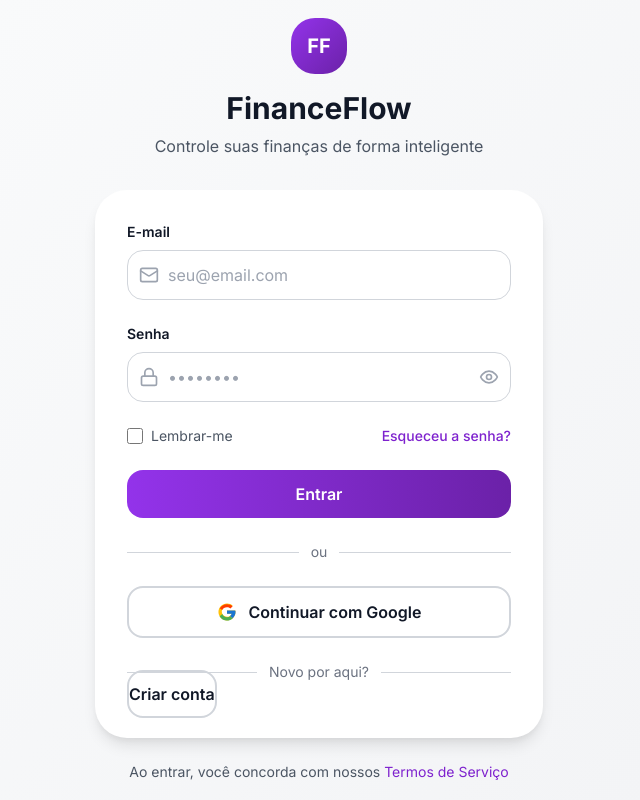
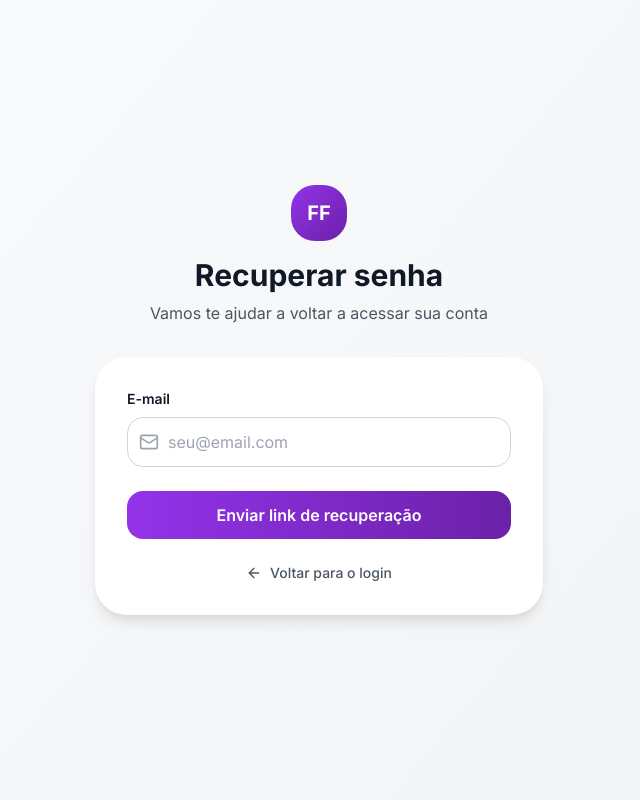
Before and after one commit to jailtonsaopaulosp15-pixel/financeflow, a React (Vite) app: page /recover-password in a window 1280 px wide. Before the commit this address led to /login. Shown: the whole page, without its empty margins (321-961 px from the left). Built offline with nearby package versions, Linux system fonts and the light colour scheme; no server answers.

Commit message:
Implementa pagina de recuperacao de senha

```diff
--- a/src/App.jsx
+++ b/src/App.jsx
@@ -13,6 +13,7 @@ import { ProtectedRoute } from './components/ProtectedRoute'
 // Pages (lazy-loaded so each route is its own chunk, shrinking the initial bundle)
 const LoginPage = lazy(() => import('./pages/LoginPage').then(m => ({ default: m.LoginPage })))
 const SignupPage = lazy(() => import('./pages/SignupPage').then(m => ({ default: m.SignupPage })))
+const RecoverPasswordPage = lazy(() => import('./pages/RecoverPasswordPage').then(m => ({ default: m.RecoverPasswordPage })))
 const DashboardPage = lazy(() => import('./pages/DashboardPage').then(m => ({ default: m.DashboardPage })))
 const IncomesPage = lazy(() => import('./pages/IncomesPage').then(m => ({ default: m.IncomesPage })))
 const ExpensesPage = lazy(() => import('./pages/ExpensesPage').then(m => ({ default: m.ExpensesPage })))
@@ -48,6 +49,7 @@ function AppContent() {
             {/* Public Routes */}
             <Route path="/login" element={<LoginPage />} />
             <Route path="/signup" element={<SignupPage />} />
+            <Route path="/recover-password" element={<RecoverPasswordPage />} />
 
             {/* Protected Routes */}
             <Route
--- /dev/null
+++ b/src/pages/RecoverPasswordPage.tsx
@@ -0,0 +1,141 @@
+import { useState } from 'react'
+import { Link, Navigate } from 'react-router-dom'
+import { Mail, Loader, ArrowLeft, CheckCircle2 } from 'lucide-react'
+import { useAuth } from '../hooks/useAuth'
+import { useAppStore } from '../store/appStore'
+
+export const RecoverPasswordPage = () => {
+  const [email, setEmail] = useState('')
+  const [loading, setLoading] = useState(false)
+  const [localError, setLocalError] = useState<string | null>(null)
+  const [sent, setSent] = useState(false)
+  const { user, error: authError, resetPassword } = useAuth()
+  const { addNotification } = useAppStore()
+
+  if (user) {
+    return <Navigate to="/dashboard" replace />
+  }
+
+  const handleSubmit = async (e: React.FormEvent) => {
+    e.preventDefault()
+    setLocalError(null)
+
+    if (!email) {
+      setLocalError('Por favor, informe seu e-mail')
+      return
+    }
+
+    if (!/^[^\s@]+@[^\s@]+\.[^\s@]+$/.test(email)) {
+      setLocalError('E-mail inválido')
+      return
+    }
+
+    setLoading(true)
+    try {
+      await resetPassword(email)
+      setSent(true)
+    } catch (err) {
+      // Por segurança, não revelamos se o e-mail existe ou não na base.
+      // Tratamos como sucesso visualmente, exceto em erros genuínos de formato/limite.
+      const errorMessage = authError || ''
+      if (errorMessage.includes('Muitas tentativas')) {
+        setLocalError(errorMessage)
+        addNotification('error', errorMessage)
+      } else {
+        setSent(true)
+      }
+    } finally {
+      setLoading(false)
+    }
+  }
+
+  return (
+    <div className="min-h-screen bg-gradient-to-br from-gray-50 to-gray-100 dark:from-gray-900 dark:to-gray-800 flex items-center justify-center p-4">
+      <div className="w-full max-w-md">
+        {/* Logo Section */}
+        <div className="text-center mb-8">
+          <div className="inline-flex items-center justify-center w-14 h-14 bg-gradient-to-br from-nubank-500 to-nubank-700 rounded-xl mb-4">
+            <span className="text-white font-bold text-xl">FF</span>
+          </div>
+          <h1 className="text-3xl font-bold text-gray-900 dark:text-white mb-2">
+            Recuperar senha
+          </h1>
+          <p className="text-gray-600 dark:text-gray-400">
+            Vamos te ajudar a voltar a acessar sua conta
+          </p>
+        </div>
+
+        <div className="bg-white dark:bg-gray-800 rounded-2xl shadow-lg p-8">
+          {sent ? (
+            <div className="text-center space-y-4">
+              <div className="inline-flex items-center justify-center w-14 h-14 bg-green-100 dark:bg-green-900/30 rounded-full">
+                <CheckCircle2 className="text-green-600" size={28} />
+              </div>
+              <h2 className="text-lg font-bold text-gray-900 dark:text-white">
+                Verifique seu e-mail
+              </h2>
+              <p className="text-sm text-gray-600 dark:text-gray-400">
+                Se houver uma conta cadastrada com <strong>{email}</strong>, enviamos um link para redefinir sua senha. Confira também a caixa de spam.
+              </p>
+              <Link
+                to="/login"
+                className="inline-flex items-center gap-2 text-nubank-600 hover:text-nubank-700 dark:text-nubank-400 dark:hover:text-nubank-300 font-medium transition-colors mt-2"
+              >
+                <ArrowLeft size={16} />
+                Voltar para o login
+              </Link>
+            </div>
+          ) : (
+            <form onSubmit={handleSubmit} className="space-y-6">
+              <div>
+                <label className="block text-sm font-semibold text-gray-900 dark:text-white mb-2">
+                  E-mail
+                </label>
+                <div className="relative">
+                  <Mail className="absolute left-3 top-1/2 transform -translate-y-1/2 text-gray-400" size={20} />
+                  <input
+                    type="email"
+                    value={email}
+                    onChange={(e) => {
+                      setEmail(e.target.value)
+                      setLocalError(null)
+                    }}
+                    placeholder="seu@email.com"
+                    className="w-full pl-10 pr-4 py-3 border border-gray-300 dark:border-gray-600 rounded-lg focus:outline-none focus:ring-2 focus:ring-nubank-500 bg-white dark:bg-gray-700 text-gray-900 dark:text-white transition-all"
+                  />
+                </div>
+              </div>
+
+              {localError && (
+                <div className="bg-red-50 dark:bg-red-900/20 border border-red-200 dark:border-red-800 rounded-lg p-3 text-sm text-red-800 dark:text-red-200">
+                  {localError}
+                </div>
+              )}
+
+              <button
+                type="submit"
+                disabled={loading}
+                className={`
+                  w-full py-3 bg-gradient-to-r from-nubank-500 to-nubank-700 text-white font-semibold rounded-lg
+                  transition-all duration-200 flex items-center justify-center gap-2
+                  ${loading ? 'opacity-70 cursor-not-allowed' : 'hover:shadow-lg transform hover:scale-105'}
+                `}
+              >
+                {loading && <Loader size={20} className="animate-spin" />}
+                {loading ? 'Enviando...' : 'Enviar link de recuperação'}
+              </button>
+
+              <Link
+                to="/login"
+                className="flex items-center justify-center gap-2 text-sm text-gray-600 hover:text-gray-900 dark:text-gray-400 dark:hover:text-white font-medium transition-colors"
+              >
+                <ArrowLeft size={16} />
+                Voltar para o login
+              </Link>
+            </form>
+          )}
+        </div>
+      </div>
+    </div>
+  )
+}
--- a/src/pages/index.js
+++ b/src/pages/index.js
@@ -1,5 +1,6 @@
 export { DashboardPage } from './DashboardPage'
 export { LoginPage } from './LoginPage'
+export { RecoverPasswordPage } from './RecoverPasswordPage'
 export { SignupPage } from './SignupPage'
 export { AddTransactionPage } from './AddTransactionPage'
 export { SettingsPage } from './SettingsPage'
```
